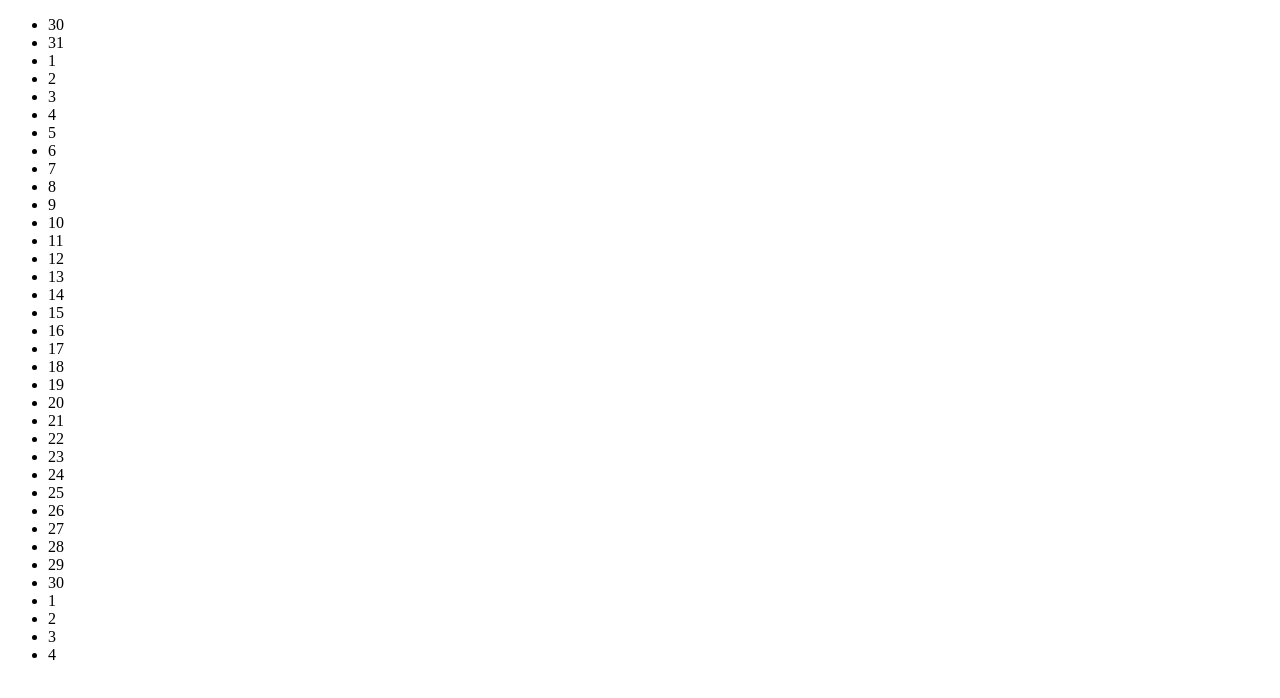
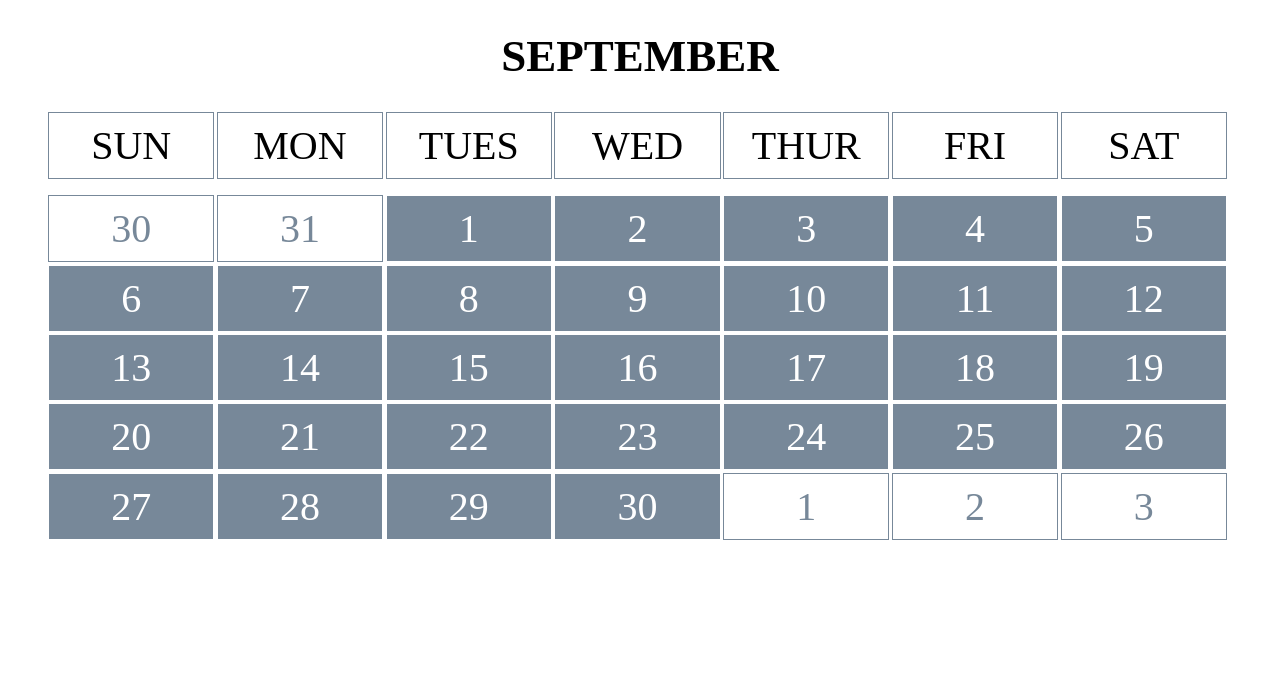
Before and after one commit to Riya-Afrin/calendar, a plain HTML site: page index.html in a window 1280 px wide. Drawn offline with Linux system fonts and the light colour scheme.

Commit message:
added days

```diff
--- a/index.html
+++ b/index.html
@@ -9,9 +9,22 @@
 </head>
 <body>
     <div class="calendar">
+        <h1>SEPTEMBER</h1>
+        <div class="days">
             <ul>
-            <li>30</li>
-            <li>31</li>
+                <li>SUN</li>
+                <li>MON</li>
+                <li>TUES</li>
+                <li>WED</li>
+                <li>THUR</li>
+                <li>FRI</li>
+                <li>SAT</li>
+            </ul>
+        </div>
+        <div class="dates">
+            <ul>
+                <li class="other">30</li>
+                <li class="other">31</li>
                 <li>1</li>
                 <li>2</li>
                 <li>3</li>
@@ -42,11 +55,12 @@
                 <li>28</li>
                 <li>29</li>
                 <li>30</li>
-            <li>1</li>
-            <li>2</li>
-            <li>3</li>
-            <li>4</li>
+                <li class="other">1</li>
+                <li class="other">2</li>
+                <li class="other">3</li>
             </ul>
+        </div>
+
     </div>
 </body>
 </html>
--- a/style.css
+++ b/style.css
@@ -0,0 +1,44 @@
+h1{
+    text-align: center;
+    font-size: 45px;
+    color: black;
+}
+
+.calendar .days li{
+    background-color: white;
+    border: 1px solid lightslategray;
+    color: black;
+}
+.calendar ul{
+    display: grid;
+    grid-template-columns:repeat(7, 1fr);
+    grid-gap: 0.15em;
+    margin-right: 45px;
+}
+.calendar li{
+    display: flex;
+    justify-content: center;
+    align-items: center;
+    color: white;
+    font-size: 40px;
+    border: 1px solid white;
+    list-style: none;
+    height: 65px;
+    /* width: 70px; */
+    background-color: lightslategray;
+}
+.calendar li:hover{
+    border: 1px solid lightslategray;
+    background-color: white;
+    color: lightslategray;
+}
+.other{
+    background-color: white !important;
+    border: 1px solid lightslategray !important;
+    color: lightslategray !important;
+}
+.other:hover{
+    background-color: lightslategray !important;
+    border: 1px solid white !important;
+    color: white !important;
+}
```
Lines whose indentation alone changed are shown as unchanged.
